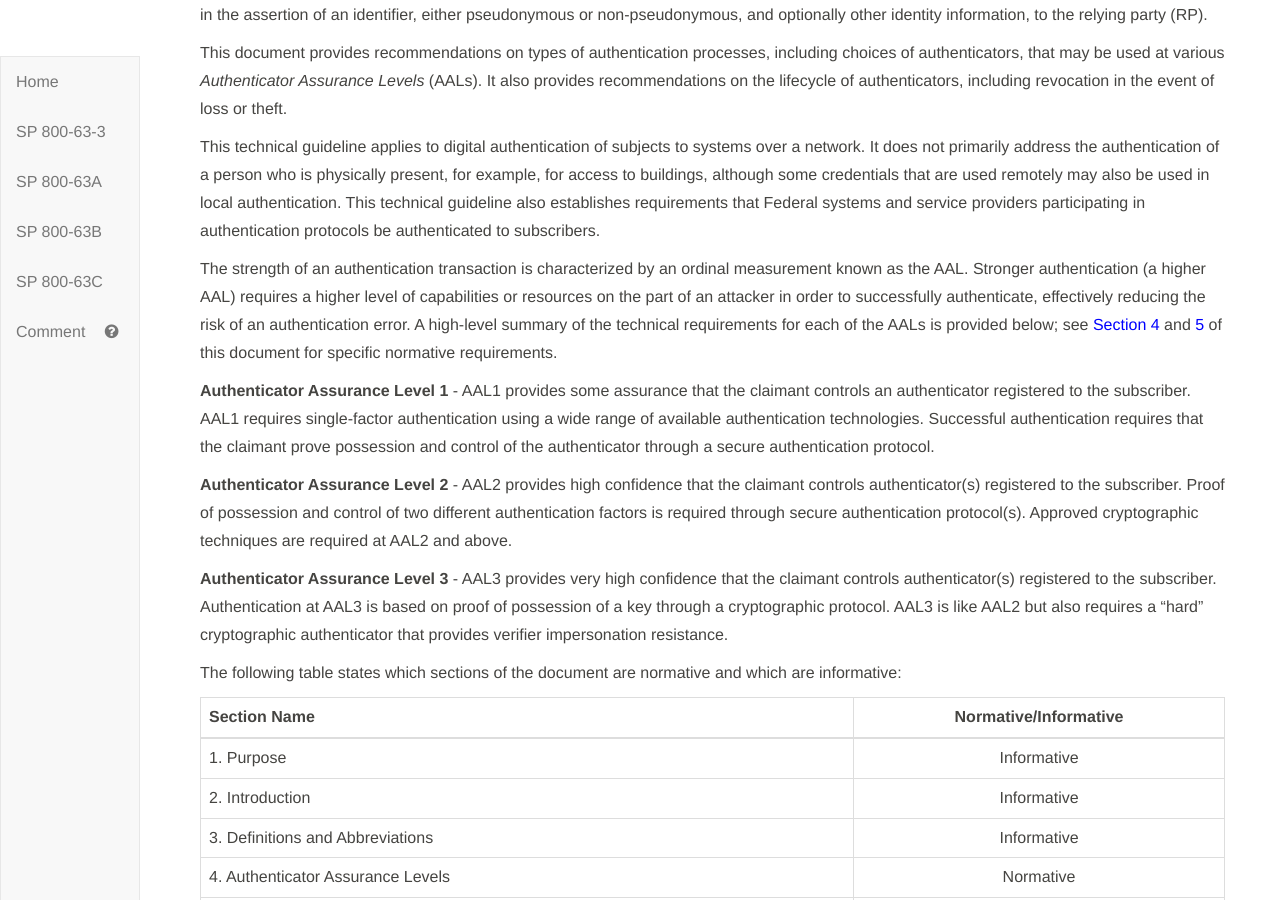
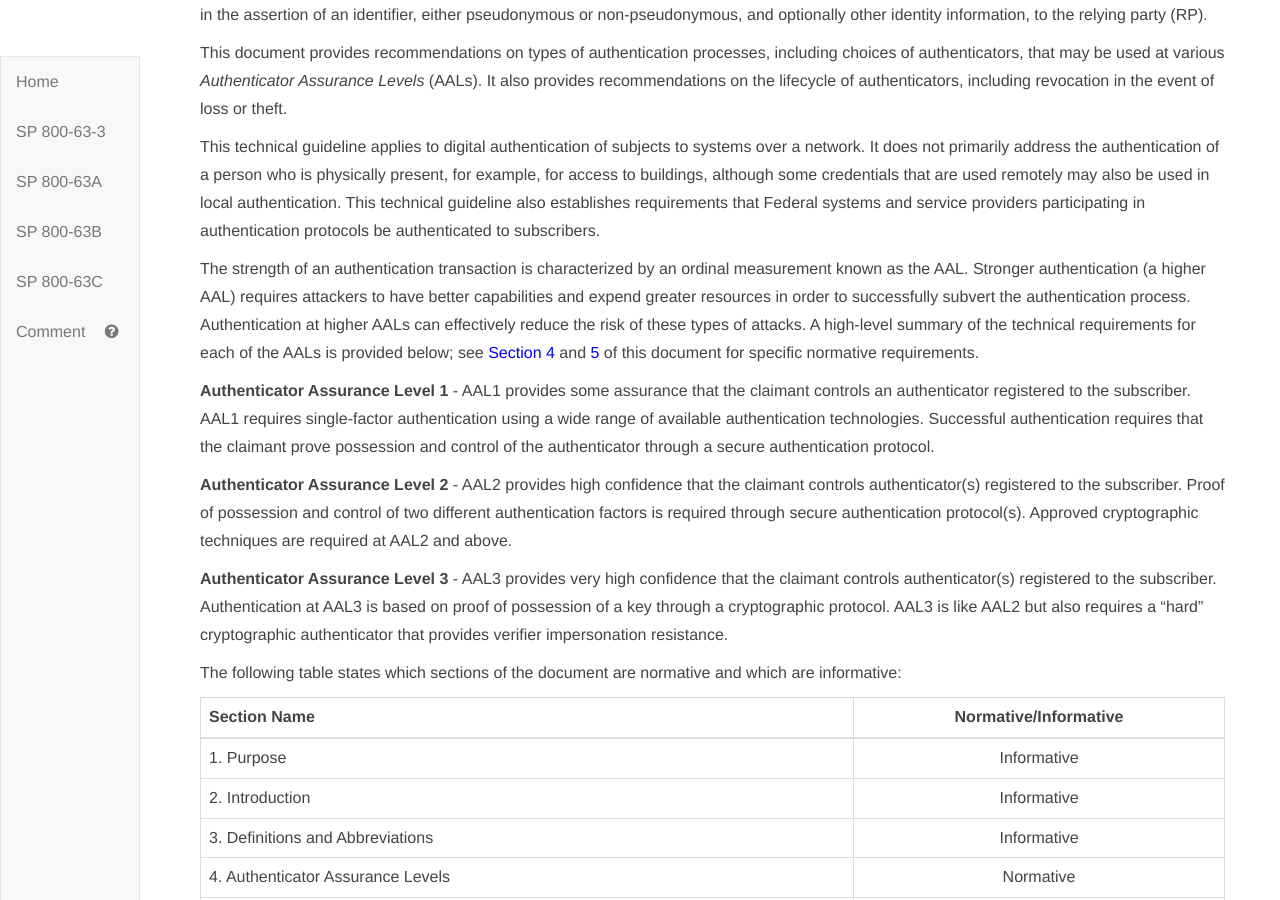
Before and after one commit to usnistgov/800-63-3, a Jekyll site: the page built from sp800-63b/sec1_2_introduction.md, in a window 1280 px wide and 900 px high, scrolled down 659 px. Built offline with Jekyll 4.4.1, drawn with Linux system fonts in a browser that asks for light colours; our own code applies the rules of GitHub Pages for plain Markdown files.

Commit message:
Clarify introduction to AALs. Fixes #846

```diff
--- a/sp800-63b/sec1_2_introduction.md
+++ b/sp800-63b/sec1_2_introduction.md
@@ -20,7 +20,7 @@ This document provides recommendations on types of authentication processes, inc
 
 This technical guideline applies to digital authentication of subjects to systems over a network. It does not primarily address the authentication of a person who is physically present, for example, for access to buildings, although some credentials that are used remotely may also be used in local authentication. This technical guideline also establishes requirements that Federal systems and service providers participating in authentication protocols be authenticated to subscribers.
 
-The strength of an authentication transaction is characterized by an ordinal measurement known as the AAL. Stronger authentication (a higher AAL) requires a higher level of capabilities or resources on the part of an attacker in order to successfully authenticate, effectively reducing the risk of an authentication error.  A high-level summary of the technical requirements for each of the AALs is provided below; see [Section 4](#sec4) and [5](#sec5) of this document for specific normative requirements.
+The strength of an authentication transaction is characterized by an ordinal measurement known as the AAL. Stronger authentication (a higher AAL) requires attackers to have better capabilities and expend greater resources in order to successfully subvert the authentication process. Authentication at higher AALs can effectively reduce the risk of these types of attacks. A high-level summary of the technical requirements for each of the AALs is provided below; see [Section 4](#sec4) and [5](#sec5) of this document for specific normative requirements.
 
 **Authenticator Assurance Level 1** - AAL1 provides some assurance that the claimant controls an authenticator registered to the subscriber. AAL1 requires single-factor authentication using a wide range of available authentication technologies. Successful authentication requires that the claimant prove possession and control of the authenticator through a secure authentication protocol.
 
```
